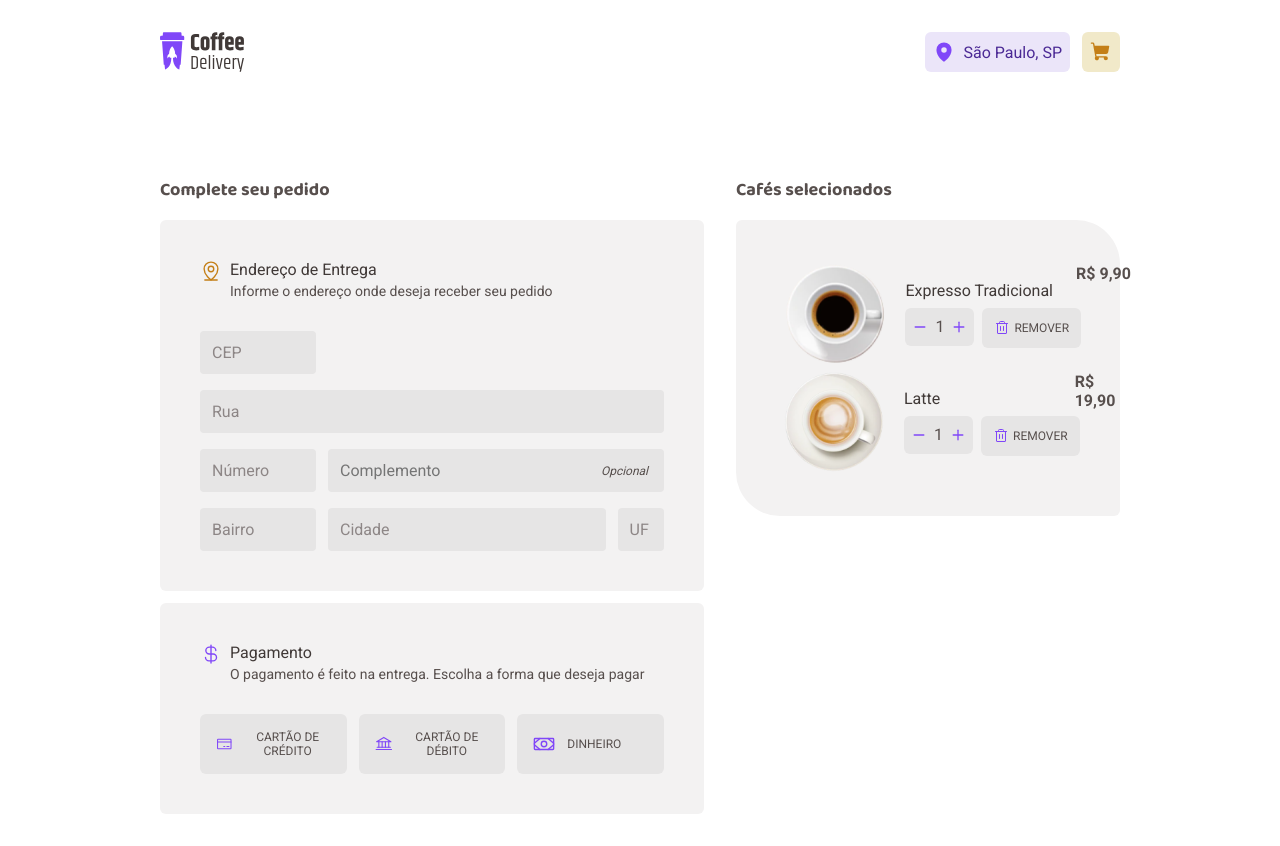
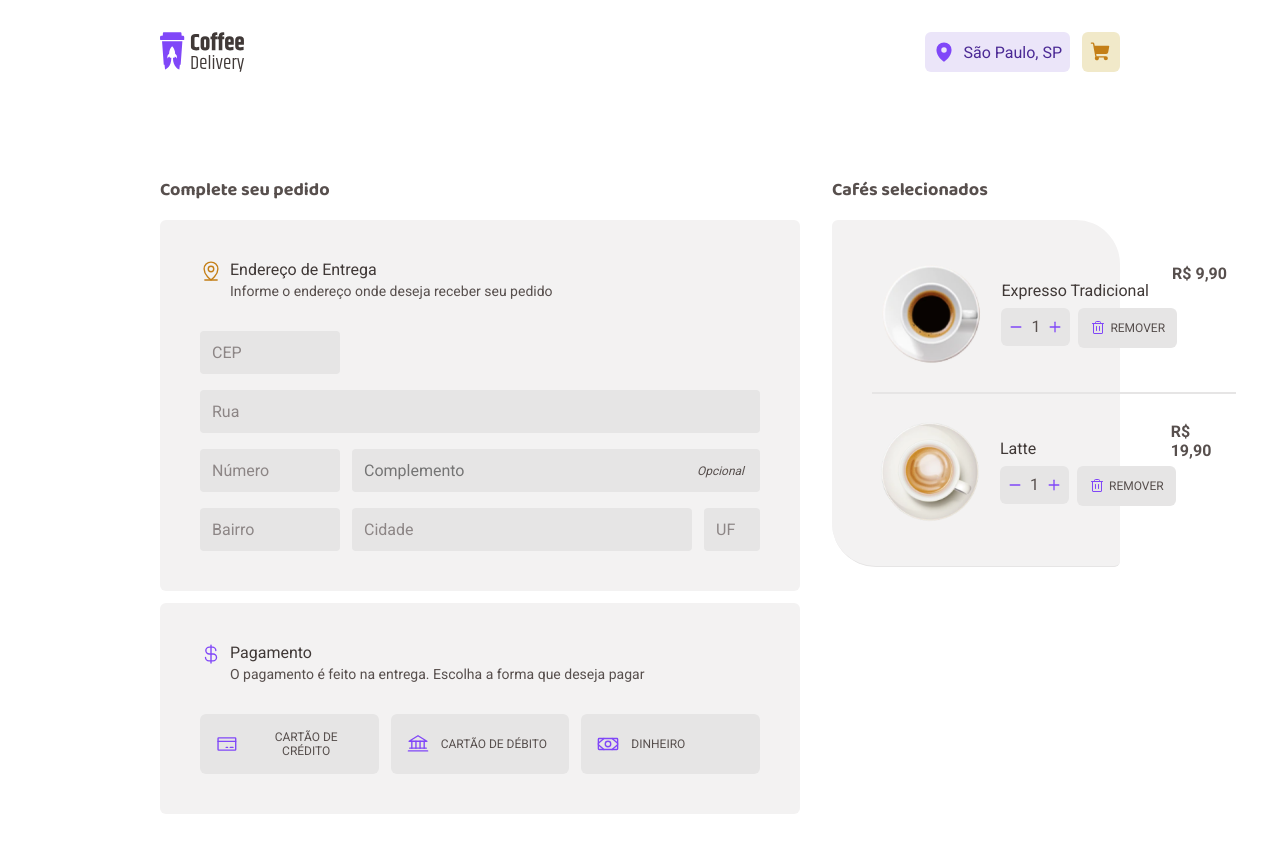
Before and after one commit to guilhermematos13/coffee-project, a React (Vite) app: page /checkout in a window 1280 px wide. Built offline with nearby package versions, Linux system fonts and the light colour scheme.

Commit message:
feat: create separation line

```diff
--- a/src/pages/Checkout/index.tsx
+++ b/src/pages/Checkout/index.tsx
@@ -6,6 +6,7 @@ import { PaymentDetails } from "./components/PaymentDetails";
 import {
   CheckoutContainer,
   CoffeeSelectContainer,
+  LineTest,
   OrderDetailsContainer,
   TitleForm,
 } from "./styles";
@@ -26,6 +27,7 @@ export function Checkout() {
             price="R$ 9,90"
             title="Expresso Tradicional"
           />
+          <LineTest></LineTest>
           <CoffeeItem image={Latte} price="R$ 19,90" title="Latte" />
         </CoffeeSelectContainer>
       </div>
--- a/src/pages/Checkout/styles.ts
+++ b/src/pages/Checkout/styles.ts
@@ -5,7 +5,7 @@ width: 100%;
 padding: 2rem 10rem;
 margin-top: 2.5rem;
 display: grid;
-grid-template-columns: calc(60% - 2rem) calc(40%);
+grid-template-columns: calc(70% - 2rem) calc(30%);
 gap: 2rem;
 `
 
@@ -15,9 +15,15 @@ display: grid;
 padding: 2.5rem;
 background: ${props => props.theme.baseCard};
 grid-template-columns: auto;
+border-bottom: 1px solid ${props => props.theme.baseButton};
 border-radius: 6px 44px;
 margin-top: 1rem;
 `
+
+export const LineTest = styled.div`
+border: 1px solid ${props => props.theme.baseButton};
+margin-top: 1.5rem;
+margin-bottom: 1.5rem;`
 
 export const OrderDetailsContainer = styled.div`
 display: flex;
```
